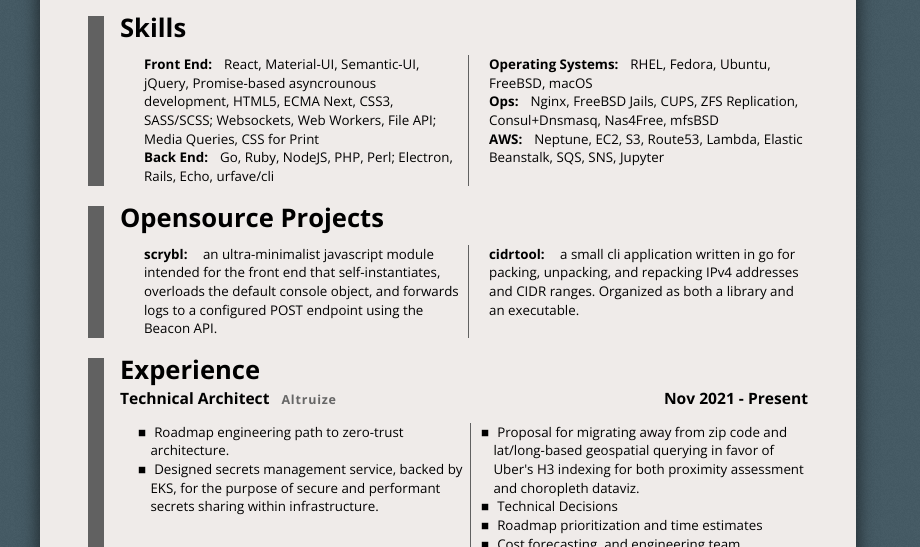
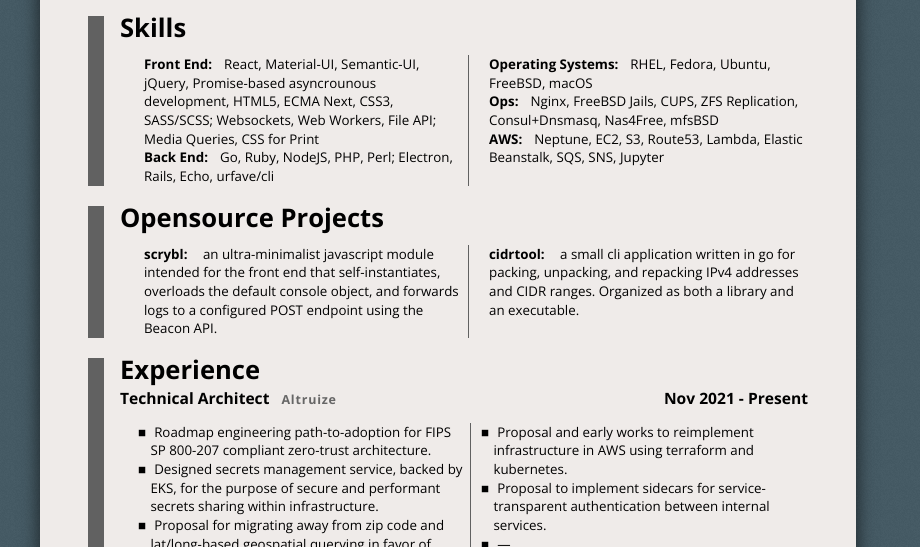
Before and after one commit to storskegg/storskegg.github.io, a website: page index.html in a window 1280 px wide. Shown: the part 253-800 px from the top of the page, without its empty margins (192-1112 px from the left). Drawn offline with nearby package versions, Linux system fonts and the light colour scheme.

Commit message:
Add some of the proposals

```diff
--- a/index.html
+++ b/index.html
@@ -66,10 +66,12 @@
         </header>
 
         <ul class="two ruled columns accomplishments">
-          <li>Roadmap engineering path to zero-trust architecture.</li>
+          <li>Roadmap engineering path-to-adoption for FIPS SP&nbsp;800-207 compliant zero-trust architecture.</li>
           <li>Designed secrets management service, backed by EKS, for the purpose of secure and performant secrets sharing within infrastructure.</li>
           <li>Proposal for migrating away from zip code and lat/long-based geospatial querying in favor of Uber's H3 indexing for both proximity assessment and choropleth dataviz.</li>
-          <!-- -->
+          <li>Proposal and early works to reimplement infrastructure in AWS using terraform and kubernetes.</li>
+          <li>Proposal to implement sidecars for service-transparent authentication between internal services.</li>
+          <li>&mdash;</li>
           <li>Technical Decisions</li>
           <li>Roadmap prioritization and time estimates</li>
           <li>Cost forecasting, and engineering team requirements</li>
```
